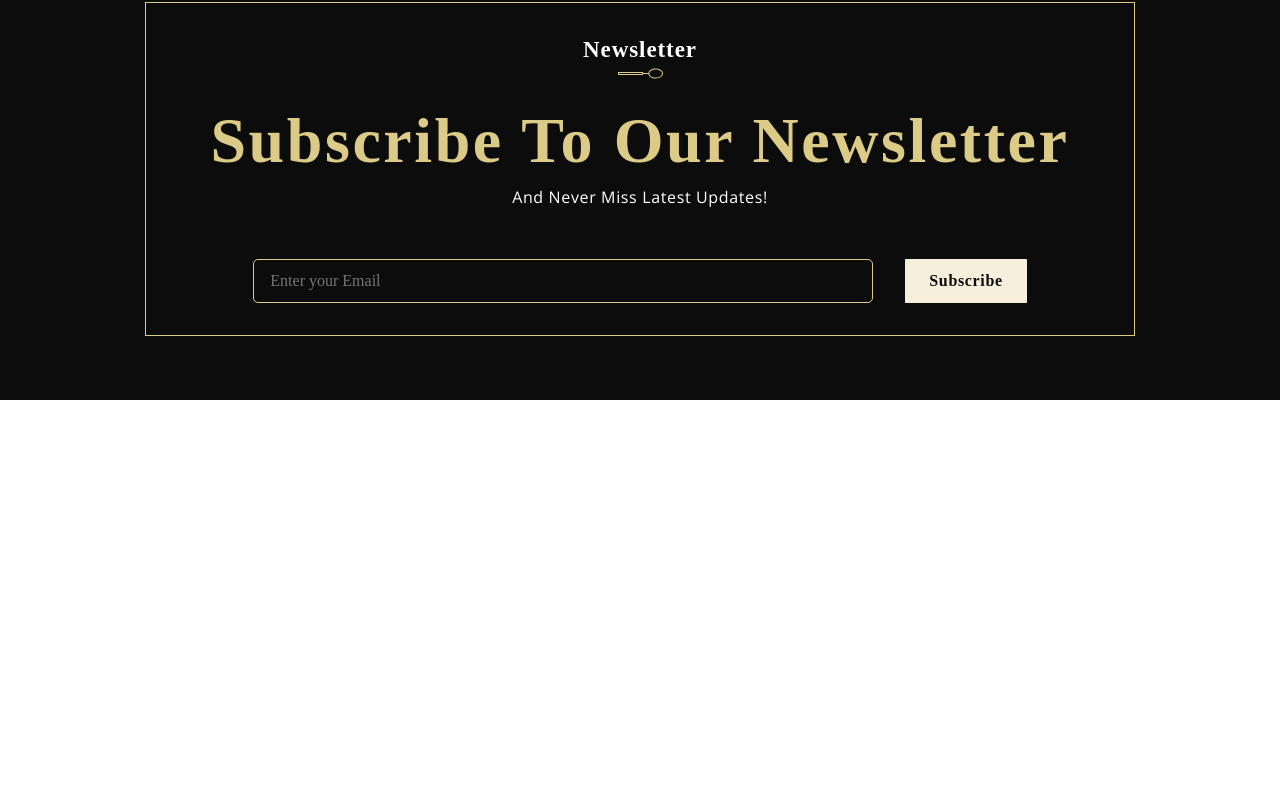
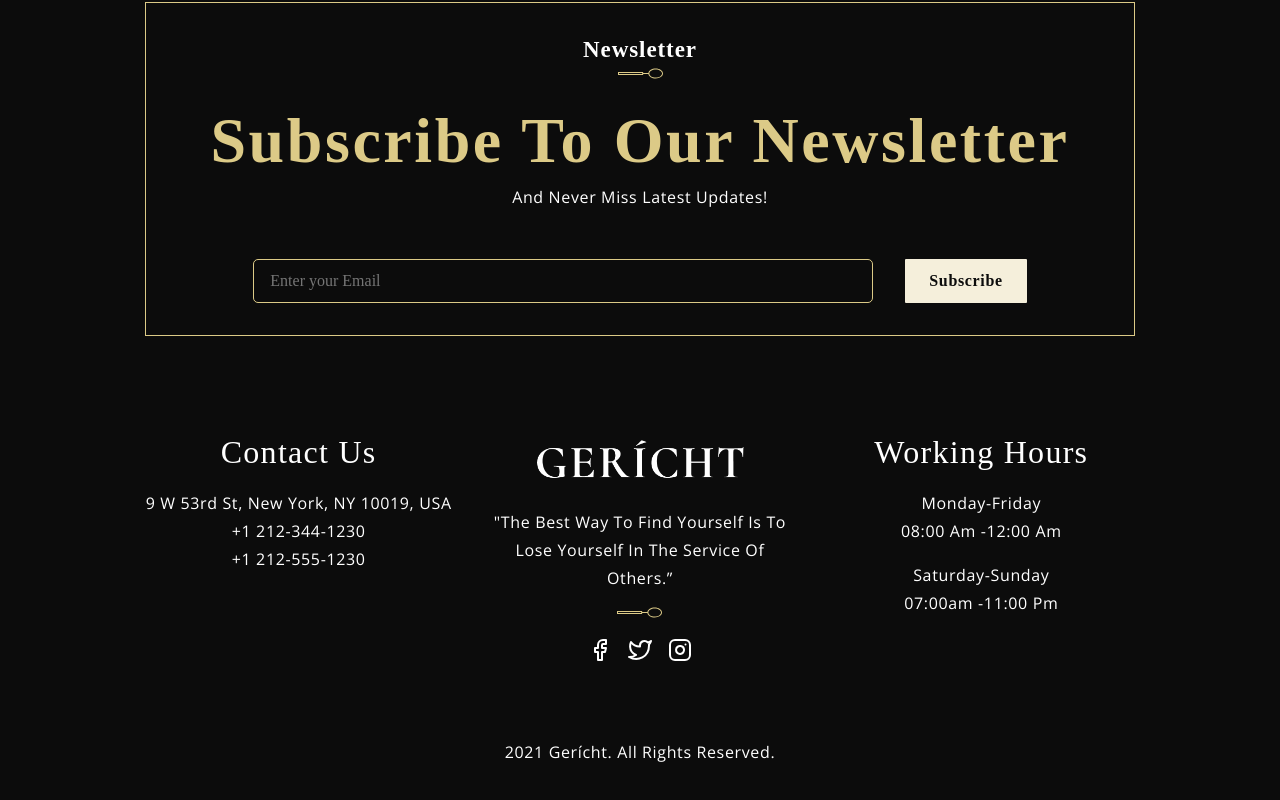
Before and after one commit to kruciall/Restaurant-FrontEnd, a React (Create React App) app: page / in a window 1280 px wide. Shown: the part 7429-8229 px from the top of the page. Before the commit the page ends 7829 px from the top, so only its background shows below. Built offline with nearby package versions, Linux system fonts and the light colour scheme; grey boxes are pictures that could not be loaded; a web font is replaced by a local one.

Commit message:
implement final footer component section with responsiveness to mobile, tablet and web

```diff
--- a/src/container/Footer/Footer.css
+++ b/src/container/Footer/Footer.css
@@ -11,3 +11,95 @@
   background: var(--color-black);
   padding-top: 0;
 }
+
+.app__footer-links {
+  width: 100%;
+  display: flex;
+  justify-content: space-between;
+  align-items: flex-start;
+  margin-top: 5rem;
+  padding: 0 2rem;
+
+}
+
+.app__footer-links_contact,
+.app__footer-links_logo,
+.app__footer-links_work {
+  flex: 1;
+  margin: 1rem;
+  text-align: center;
+}
+
+.app__footer-links_logo img:first-child {
+  width: 210px;
+  margin-bottom: 0.75rem;
+}
+
+.app__footer-links_work p:nth-child(2n + 1) {
+  margin-bottom: 1rem;
+}
+
+.app__footer-links_icons {
+  margin-top: 0.5rem;
+}
+
+.app__footer-links_icons svg {
+  color: var(--color-white);
+  margin: 0.5rem;
+  font-size: 24px;
+  cursor: pointer;
+
+}
+
+.app__footer-links_icons svg:hover {
+  color: var(--color-golden);
+}
+
+.app__footer-headtext {
+  font-family: var(--font-base);
+  color: var(--color-white);
+  font-weight: 400;
+  letter-spacing: 0.04em;
+  text-transform: capitalize;
+  font-size: 32px;
+  line-height: 41.6px;
+  margin-bottom: 1rem;
+}
+
+.footer__copyright {
+  margin-top: 3rem;
+}
+
+@media screen and (min-width: 2000px) {
+  .app__footer-headtext {
+    font-size: 51px;
+    line-height: 61px;
+  }
+}
+
+@media screen and (max-width: 1150px) {
+  .app__footer-links {
+    align-items: center;
+    flex-direction: column;
+    padding: 0;
+  }
+
+  .app__footer-links_contact,
+  .app__footer-links_logo,
+  .app__footer-links_work {
+    margin: 2rem 0;
+    width: 100%;
+  }
+}
+
+@media screen and (max-width: 650px) {
+  .app__footer {
+    padding: 0 0 2rem 0;
+  }
+}
+
+@media screen and (max-width: 350px) {
+  .app__footer-links_logo img:first-child {
+    width: 80%;
+  }
+}
--- a/src/container/Footer/Footer.jsx
+++ b/src/container/Footer/Footer.jsx
@@ -4,11 +4,41 @@ import { FooterOverlay, Newsletter } from '../../components';
 import { FiFacebook, FiTwitter, FiInstagram } from 'react-icons/fi';
 
 import './Footer.css';
+import { images } from '../../constants';
 
 const Footer = () => (
   <div className='app__footer section__padding'>
     <FooterOverlay />
     <Newsletter />
+
+    <div className='app__footer-links'>
+      <div className='app__footer-links_contact'>
+        <h1 className='app__footer-headtext'>Contact Us</h1>
+        <p className='p__opensans'>9 W 53rd St, New York, NY 10019, USA</p>
+        <p className='p__opensans'>+1 212-344-1230</p>
+        <p className='p__opensans'>+1 212-555-1230</p>
+      </div>
+      <div className='app__footer-links_logo'>
+        <img src={images.gericht} alt="footer_logo" />
+        <p className='p__opensans'>"The best way to find yourself is to lose yourself in the service of others.”</p>
+        <img src={images.spoon} alt="spoon" className='spoon__img' style={{ marginTop: 15 }} />
+        <div className='app__footer-links_icons'>
+          <FiFacebook />
+          <FiTwitter />
+          <FiInstagram />
+        </div>
+      </div>
+      <div className='app__footer-links_work'>
+        <h1 className='app__footer-headtext'>Working Hours</h1>
+        <p className='p__opensans'>Monday-Friday</p>
+        <p className='p__opensans'>08:00 am -12:00 am</p>
+        <p className='p__opensans'>Saturday-Sunday</p>
+        <p className='p__opensans'>07:00am -11:00 pm</p>
+      </div>
+    </div>
+    <div className='footer__copyright'>
+      <p className='p__opensans'>2021 Gerícht. All Rights reserved.</p>
+    </div>
   </div>
 );
 
```
